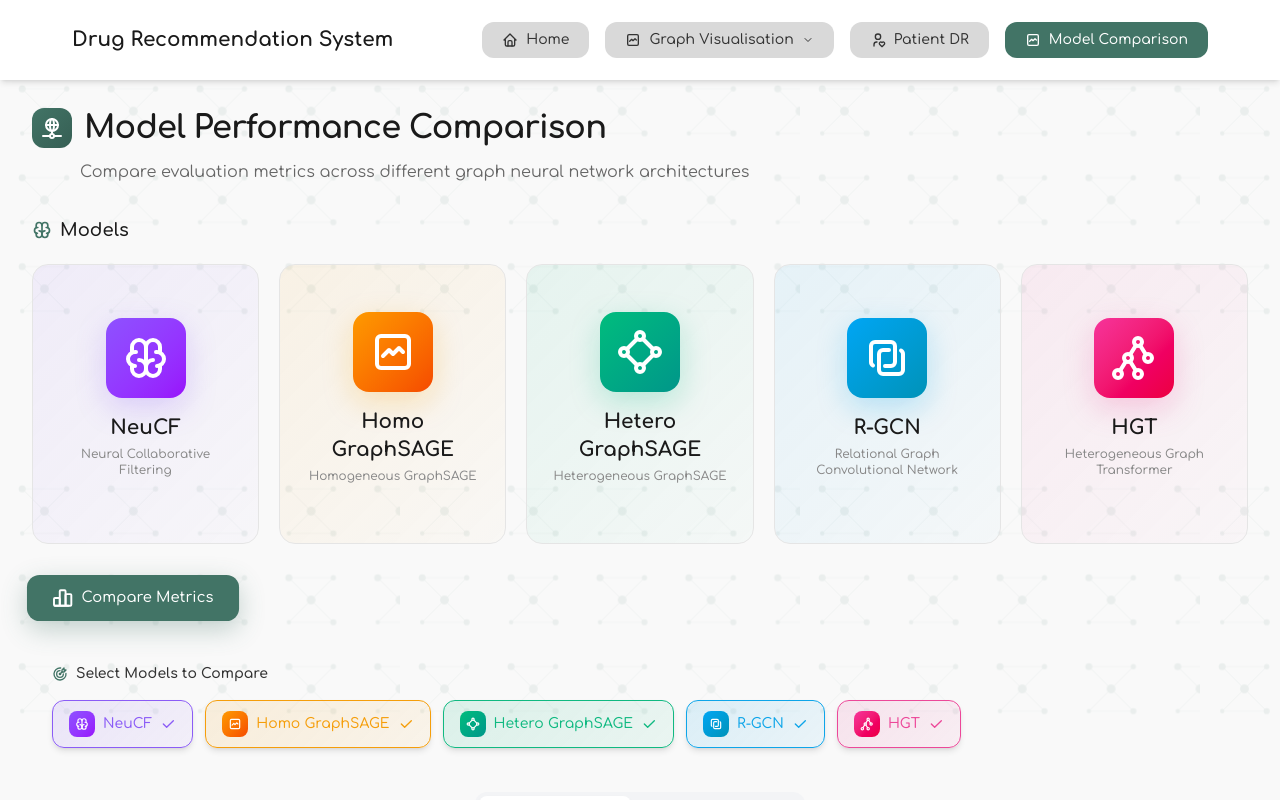
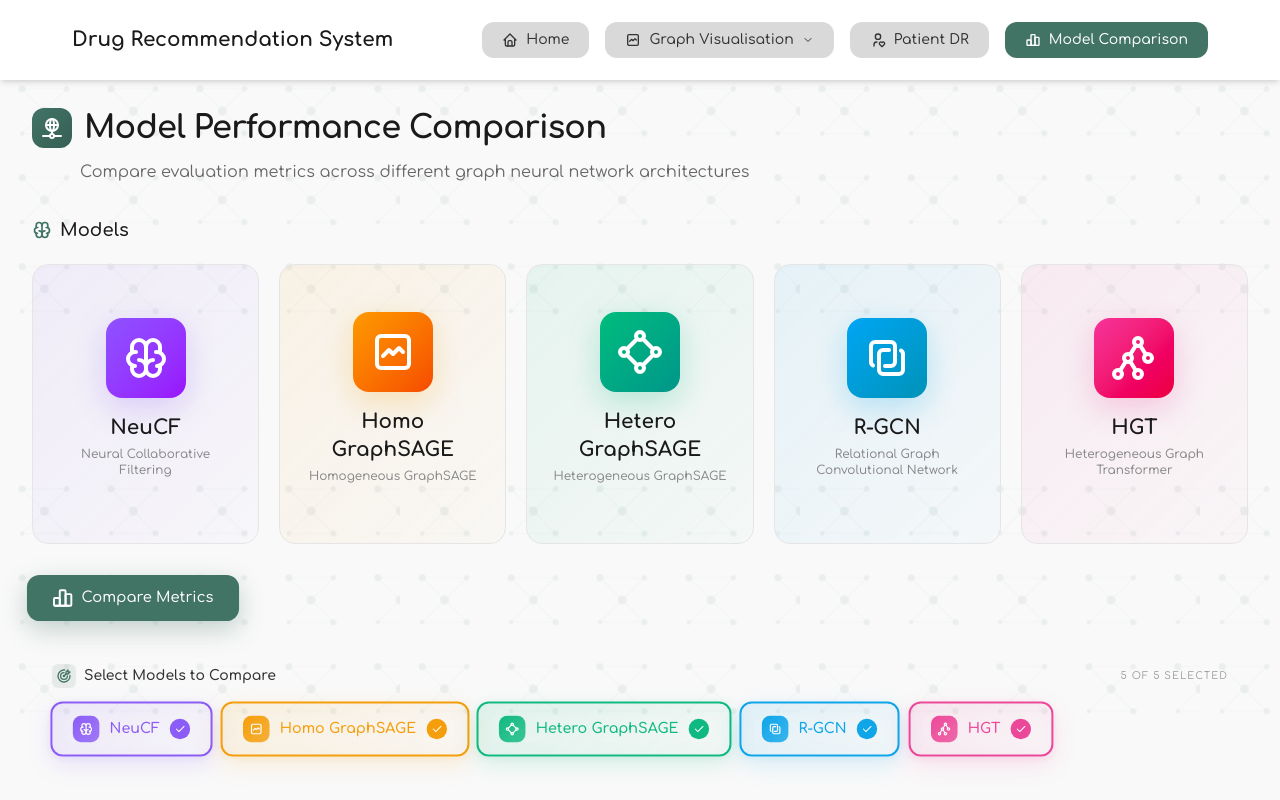
Before and after one commit to PrasadSimhadri/Drug-Recommendataion, a Next.js app: page /model-compare in a window 1280 px wide. Shown: the top 800 px of the page. Built offline with nearby package versions, Linux system fonts and the light colour scheme.

Commit message:
basic UI chaanges - component's bg color, hover effects

```diff
--- a/src/app/dashboard/page.tsx
+++ b/src/app/dashboard/page.tsx
@@ -39,7 +39,7 @@ export default function Dashboard() {
     const navItems = [
         { name: "Home", href: "/", icon: TbHome },
         { name: "Patient DR", href: "/patient-dr", icon: TbUserHeart },
-        { name: "Model Comparison", href: "/model-compare", icon: TbNetwork },
+        { name: "Model Comparison", href: "/model-compare", icon: TbChartBar },
     ];
 
     const graphSubItems = [
@@ -378,7 +378,7 @@ export default function Dashboard() {
                                 <button
                                     onClick={runQuery}
                                     disabled={isQuerying || !inputValue}
-                                    className="cursor-pointer px-8 py-3 bg-gradient-to-r from-[#427466] to-[#2d5a4e] text-white rounded-xl font-semibold text-sm disabled:bg-gray-300 disabled:from-gray-300 disabled:to-gray-300 disabled:cursor-not-allowed transition-all duration-300 flex items-center gap-2 hover:shadow-[0_8px_24px_rgba(66,116,102,0.35)] hover:scale-[1.02] active:scale-[0.98]"
+                                    className="cursor-pointer px-8 py-3 bg-[#427466] text-white rounded-xl font-semibold text-sm disabled:bg-gray-300 disabled:from-gray-300 disabled:to-gray-300 disabled:cursor-not-allowed transition-all duration-300 flex items-center gap-2 hover:bg-[#365f54] active:scale-[0.98]"
                                 >
                                     {isQuerying ? (
                                         <>
--- a/src/app/disease-drug/page.tsx
+++ b/src/app/disease-drug/page.tsx
@@ -3,7 +3,7 @@
 import Link from "next/link";
 import { usePathname } from "next/navigation";
 import { useState, useRef, useEffect } from "react";
-import { TbZoomIn, TbZoomOut, TbArrowsMaximize, TbStar, TbHome, TbLayoutDashboard, TbUserHeart, TbGraph, TbNetwork, TbChevronDown } from "react-icons/tb";
+import { TbZoomIn, TbZoomOut, TbArrowsMaximize, TbStar, TbHome, TbLayoutDashboard, TbUserHeart, TbChartBar, TbGraph, TbNetwork, TbChevronDown } from "react-icons/tb";
 
 export default function DiseaseDrug() {
     const pathname = usePathname();
@@ -25,7 +25,7 @@ export default function DiseaseDrug() {
     const navItems = [
         { name: "Home", href: "/", icon: TbHome },
         { name: "Patient DR", href: "/patient-dr", icon: TbUserHeart },
-        { name: "Model Comparison", href: "/model-compare", icon: TbGraph },
+        { name: "Model Comparison", href: "/model-compare", icon: TbChartBar },
     ];
 
     const graphSubItems = [
@@ -88,8 +88,8 @@ export default function DiseaseDrug() {
                         <button
                             onClick={() => setGraphDropdownOpen(!graphDropdownOpen)}
                             className={`flex items-center gap-2 rounded-xl text-sm cursor-pointer font-medium transition-all duration-200 px-5 py-2 ${isGraphPage
-                                    ? "bg-[#427466] text-white"
-                                    : "bg-[#D9D9D9] text-[#333333] hover:bg-[#c9c9c9]"
+                                ? "bg-[#427466] text-white"
+                                : "bg-[#D9D9D9] text-[#333333] hover:bg-[#c9c9c9]"
                                 }`}
                         >
                             <TbGraph className="w-4 h-4" />
@@ -104,8 +104,8 @@ export default function DiseaseDrug() {
                                         href={sub.href}
                                         onClick={() => setGraphDropdownOpen(false)}
                                         className={`block px-5 py-3 text-sm font-medium transition-colors ${pathname === sub.href
-                                                ? "bg-[#427466]/10 text-[#427466]"
-                                                : "text-[#333] hover:bg-[#f5f5f5]"
+                                            ? "bg-[#427466]/10 text-[#427466]"
+                                            : "text-[#333] hover:bg-[#f5f5f5]"
                                             }`}
                                     >
                                         {sub.name}
--- a/src/app/model-compare/page.tsx
+++ b/src/app/model-compare/page.tsx
@@ -345,7 +345,7 @@ function GroupedBarChart({ models, metrics, title, icon: Icon }: {
         const timer = setTimeout(() => {
             // console.log("isVisible set to TRUE for chart:", title);
             setIsVisible(true);
-        }, 300);
+        }, 100);
 
         return () => clearTimeout(timer);
     }, [title]);
@@ -477,7 +477,7 @@ export default function ModelComparison() {
     const navItems = [
         { name: "Home", href: "/", icon: TbHome },
         { name: "Patient DR", href: "/patient-dr", icon: TbUserHeart },
-        { name: "Model Comparison", href: "/model-compare", icon: TbGraph },
+        { name: "Model Comparison", href: "/model-compare", icon: TbChartBar },
     ];
 
     const graphSubItems = [
@@ -651,10 +651,15 @@ export default function ModelComparison() {
                 {activeView === "metrics" && (
                     <div className="animate-fade-in">
                         {/* Model Selection */}
-                        <div className=" p-5 mb-6 ">
+                        <div className="p-5 mb-6">
                             <h4 className="text-sm font-semibold text-[#333] mb-4 flex items-center gap-2">
-                                <TbTargetArrow className="w-4 h-4 text-[#427466]" />
+                                <div className="p-1 rounded-md bg-[#427466]/10">
+                                    <TbTargetArrow className="w-4 h-4 text-[#427466]" />
+                                </div>
                                 Select Models to Compare
+                                <span className="ml-auto text-[10px] text-[#999] font-normal uppercase tracking-widest">
+                                    {selectedModels.length} of {models.length} selected
+                                </span>
                             </h4>
                             <div className="flex gap-3">
                                 {models.map((model) => {
@@ -664,22 +669,41 @@ export default function ModelComparison() {
                                         <button
                                             key={model.id}
                                             onClick={() => toggleModelSelection(model.id)}
-                                            className={`flex items-center gap-2 px-4 py-2.5 rounded-xl text-sm font-medium cursor-pointer transition-all duration-300 ${isSelected
-                                                ? 'bg-gradient-to-r shadow-md scale-100'
-                                                : 'bg-[#f5f5f5] text-[#666] hover:bg-[#e5e5e5]'
+                                            className={`relative flex items-center gap-2.5 px-5 py-3 rounded-xl text-sm font-semibold cursor-pointer transition-all duration-300 border-2 ${isSelected
+                                                ? 'scale-[1.02] -translate-y-0.5'
+                                                : 'border-transparent bg-gray-100/80 text-[#888] hover:bg-gray-100 hover:-translate-y-0.5 hover:shadow-md'
                                                 }`}
-                                            style={{
-                                                background: isSelected ? `linear-gradient(135deg, ${model.color}20, ${model.color}10)` : '#ffffff',
-                                                borderColor: isSelected ? model.color : '#125508ff',
-                                                borderWidth: isSelected ? '1px' : undefined,
-                                                color: isSelected ? model.color : undefined
-                                            }}
+                                            style={isSelected ? {
+                                                background: `linear-gradient(135deg, ${model.color}18, ${model.color}08)`,
+                                                borderColor: model.color,
+                                                color: model.color,
+                                                boxShadow: `0 8px 24px ${model.color}25, 0 2px 8px ${model.color}15`,
+                                            } : { background: `linear-gradient(135deg, ${model.color}18, ${model.color}08)` }}
                                         >
-                                            <div className={`p-1.5 rounded-lg bg-gradient-to-br ${model.gradient}`}>
+                                            {/* Icon badge */}
+                                            <div
+                                                className={`p-1.5 rounded-lg transition-all duration-300 ${isSelected ? '' : 'opacity-50 grayscale'}`}
+                                                style={{ background: `linear-gradient(135deg, ${model.color}, ${model.color}cc)` }}
+                                            >
                                                 <Icon className="w-3.5 h-3.5 text-white" />
                                             </div>
                                             {model.name}
-                                            {isSelected && <TbCheck className="w-4 h-4" />}
+                                            {/* Checkmark badge */}
+                                            <div className={`w-5 h-5 rounded-full flex items-center justify-center transition-all duration-300 ${isSelected
+                                                ? 'scale-100 opacity-100'
+                                                : 'scale-0 opacity-0 w-0'
+                                                }`}
+                                                style={isSelected ? { background: model.color } : undefined}
+                                            >
+                                                <TbCheck className="w-3 h-3 text-white" />
+                                            </div>
+                                            {/* Active glow ring */}
+                                            {isSelected && (
+                                                <div
+                                                    className="absolute inset-0 rounded-xl opacity-20 pointer-events-none"
+                                                    style={{ boxShadow: `inset 0 0 20px ${model.color}30` }}
+                                                />
+                                            )}
                                         </button>
                                     );
                                 })}
@@ -735,8 +759,9 @@ export default function ModelComparison() {
                             <RadarChart models={filteredModels} />
                         )}
                     </div>
-                )}
-            </main>
+                )
+                }
+            </main >
 
             {/* CSS Animations */}
             < style jsx global > {`
--- a/src/app/page.tsx
+++ b/src/app/page.tsx
@@ -3,7 +3,7 @@
 import Link from "next/link";
 import { usePathname } from "next/navigation";
 import { useState, useEffect, useRef } from "react";
-import { TbHome, TbLayoutDashboard, TbUserHeart, TbNetwork, TbGraph, TbChevronDown } from "react-icons/tb";
+import { TbHome, TbLayoutDashboard, TbUserHeart, TbNetwork, TbChartBar, TbGraph, TbChevronDown } from "react-icons/tb";
 
 export default function Home() {
   const pathname = usePathname();
@@ -23,7 +23,7 @@ export default function Home() {
   const navItems = [
     { name: "Home", href: "/", icon: TbHome },
     { name: "Patient DR", href: "/patient-dr", icon: TbUserHeart },
-    { name: "Model Comparison", href: "/model-compare", icon: TbGraph },
+    { name: "Model Comparison", href: "/model-compare", icon: TbChartBar },
   ];
 
   const graphSubItems = [
--- a/src/app/patient-dr/page.tsx
+++ b/src/app/patient-dr/page.tsx
@@ -779,7 +779,7 @@ export default function PatientDR() {
                             <button
                                 onClick={handleSearch}
                                 disabled={loading}
-                                className="cursor-pointer px-7 py-3 bg-gradient-to-r from-[#427466] to-[#2d5a4e] text-white rounded-xl text-sm font-semibold transition-all duration-300 disabled:opacity-50 disabled:cursor-not-allowed flex items-center gap-2 hover:shadow-[0_8px_24px_rgba(66,116,102,0.35)] hover:scale-[1.02] active:scale-[0.98]"
+                                className="cursor-pointer px-7 py-3 bg-gradient-to-r from-[#427466] to-[#2d5a4e] text-white rounded-xl text-sm font-semibold transition-all duration-300 disabled:opacity-50 disabled:cursor-not-allowed flex items-center gap-2  hover:bg-[#365f54]  active:scale-[0.98]"
                             >
                                 {loading ? (
                                     <TbLoader2 className="w-5 h-5 animate-spin" />
--- a/src/app/umls-graph/page.tsx
+++ b/src/app/umls-graph/page.tsx
@@ -20,6 +20,7 @@ import {
     TbChevronLeft,
     TbChevronRight,
     TbChevronDown,
+    TbChartBar,
 } from "react-icons/tb";
 import { Network } from "vis-network";
 
@@ -53,7 +54,7 @@ export default function UMLSGraphPage() {
     const navItems = [
         { name: "Home", href: "/", icon: TbHome },
         { name: "Patient DR", href: "/patient-dr", icon: TbUserHeart },
-        { name: "Model Comparison", href: "/model-compare", icon: TbGraph },
+        { name: "Model Comparison", href: "/model-compare", icon: TbChartBar },
     ];
 
     const graphSubItems = [
```
